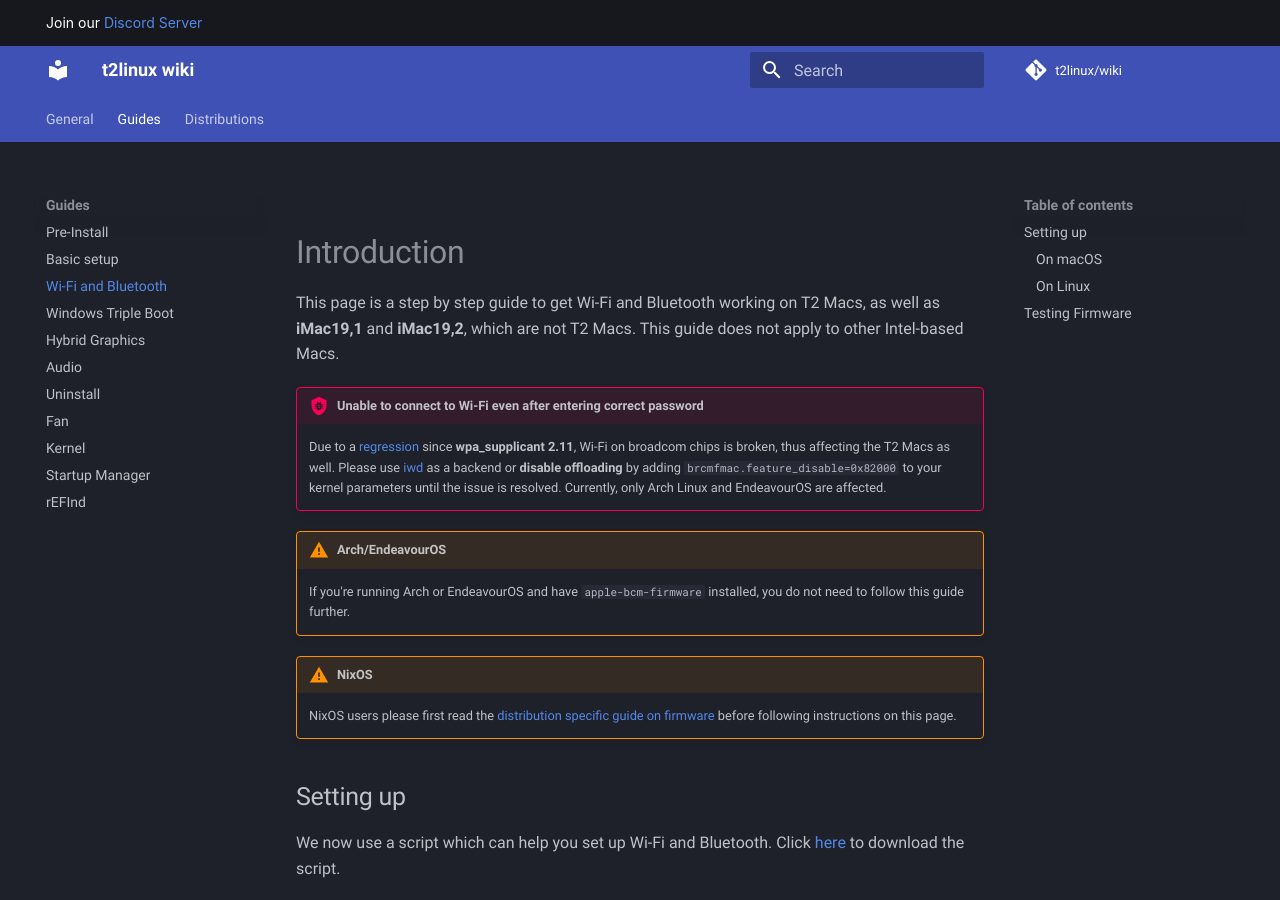
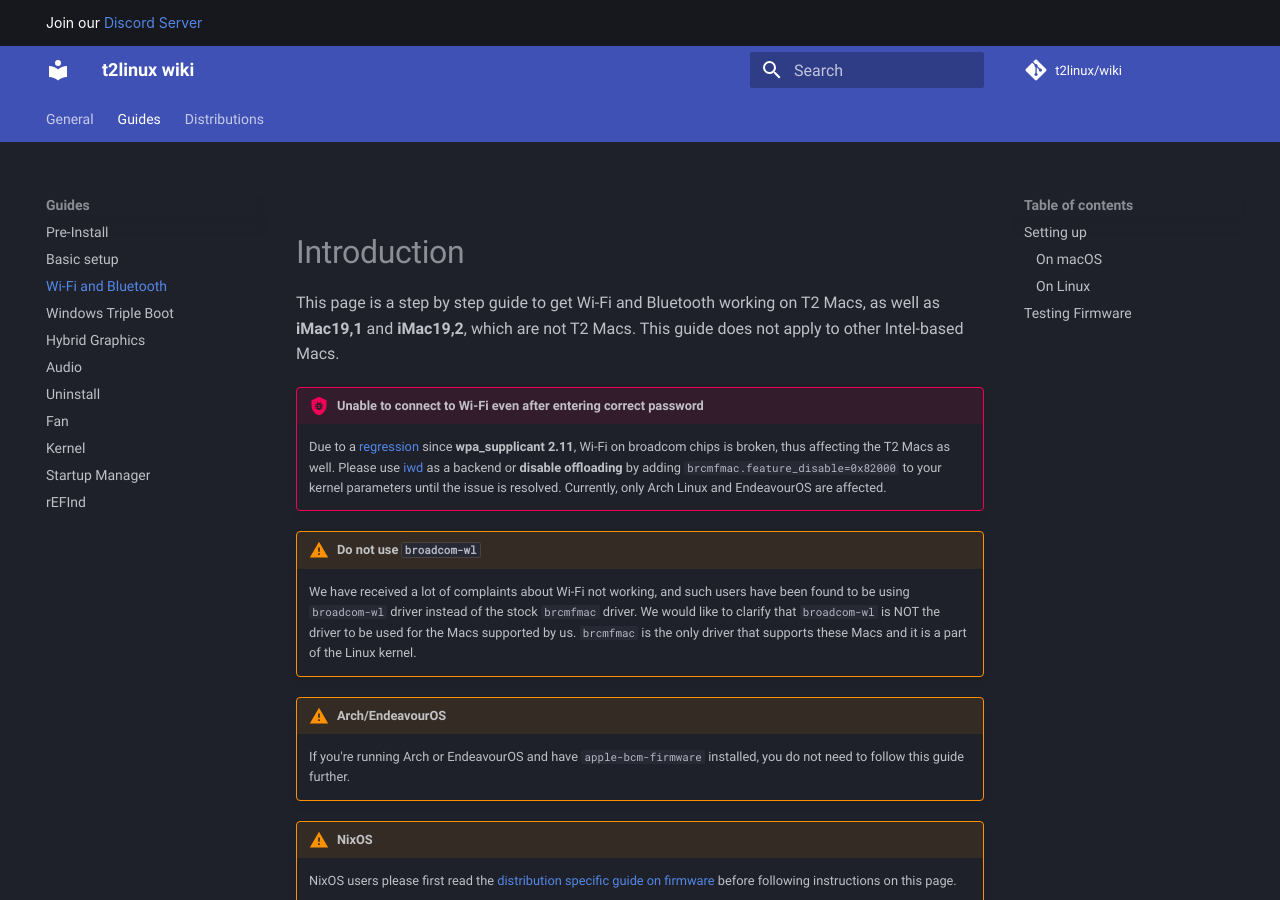
Before and after one commit to t2linux/wiki, an MkDocs documentation site: the page built from docs/guides/wifi-bluetooth.md, in a window 1280 px wide and 900 px high. Built offline with MkDocs 1.6.1 and Material for MkDocs 9.7.7, drawn with Linux system fonts in a browser that asks for light colours; comment, search, counter and statistics services are not loaded.

Commit message:
Wifi: discourage users from using `broadcom-wl`

```diff
--- a/docs/guides/wifi-bluetooth.md
+++ b/docs/guides/wifi-bluetooth.md
@@ -6,6 +6,9 @@ This page is a step by step guide to get Wi-Fi and Bluetooth working on T2 Macs,
 
 !!! Bug "Unable to connect to Wi-Fi even after entering correct password"
     Due to a [regression](https://lists.infradead.org/pipermail/hostap/2024-August/042893.html) since **wpa_supplicant 2.11**, Wi-Fi on broadcom chips is broken, thus affecting the T2 Macs as well. Please use [iwd](https://wiki.archlinux.org/title/NetworkManager#Using_iwd_as_the_Wi-Fi_backend) as a backend or **disable offloading** by adding `brcmfmac.feature_disable=0x82000` to your kernel parameters until the issue is resolved. Currently, only Arch Linux and EndeavourOS are affected.
+
+!!! Warning "Do not use `broadcom-wl`"
+    We have received a lot of complaints about Wi-Fi not working, and such users have been found to be using `broadcom-wl` driver instead of the stock `brcmfmac` driver. We would like to clarify that `broadcom-wl` is NOT the driver to be used for the Macs supported by us. `brcmfmac` is the only driver that supports these Macs and it is a part of the Linux kernel.
 
 !!! Warning "Arch/EndeavourOS"
     If you're running Arch or EndeavourOS and have `apple-bcm-firmware` installed, you do not need to follow this guide further.
```
